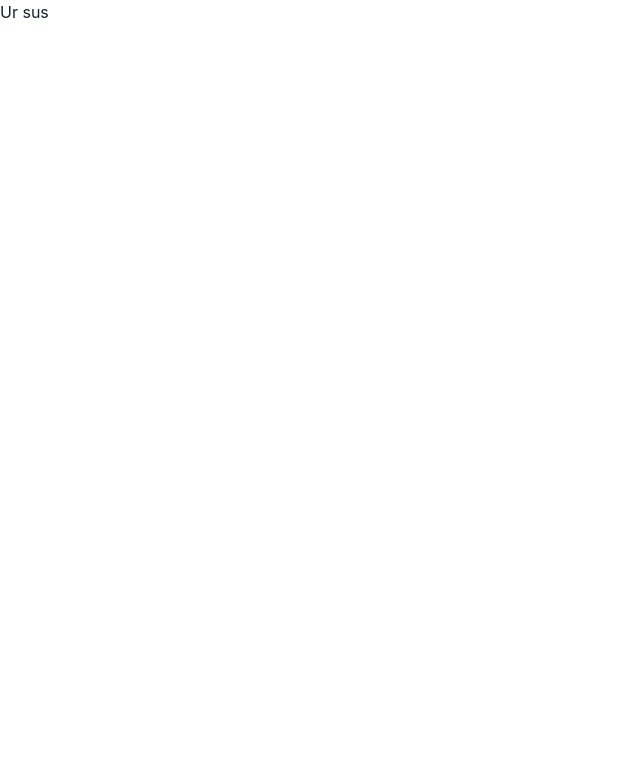
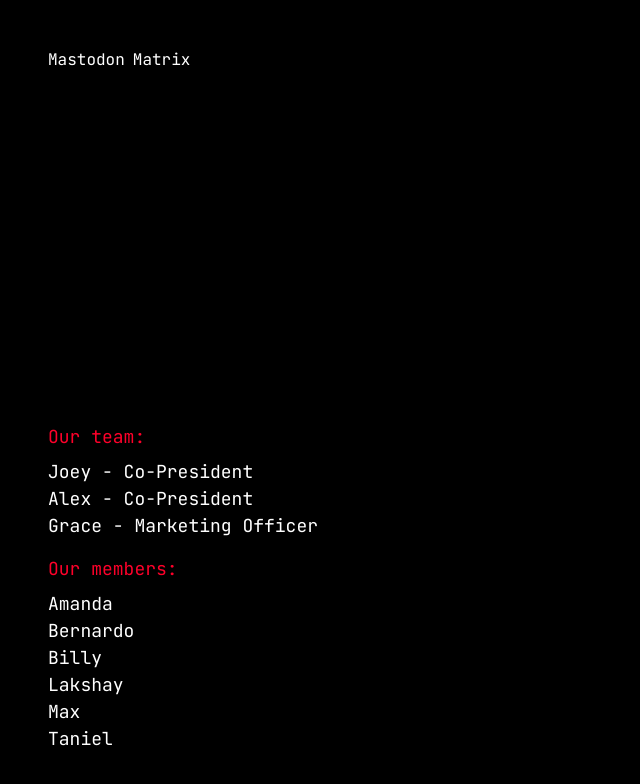
Before and after one commit to cyber5-crhs/website, a Next.js app: page / in a window 1280 px wide. Shown: the top 784 px of the page, without its empty margins (0-640 px from the left). Built offline with nearby package versions, Linux system fonts and the light colour scheme.

Commit message:
Add JB Mono, finish members component

```diff
--- /dev/null
+++ b/components/People.tsx
@@ -0,0 +1,32 @@
+import styles from "@/styles/People.module.css";
+import { Box, Flex, Text } from "@chakra-ui/react";
+
+export default function People() {
+  let team = [
+    "Joey    - Co-President",
+    "Alex    - Co-President",
+    "Grace   - Marketing Officer",
+  ];
+  let members = [
+    "Amanda",
+    "Bernardo",
+    "Billy",
+    "Taniel",
+    "Max",
+    "Lakshay",
+  ].sort();
+
+  return (
+    <Flex className={styles.main}>
+      <Text className={styles.sectionText}>Our team:</Text>
+      {team.map((m) => (
+        <Text key={m}>{m}</Text>
+      ))}
+      <Box height="16px"></Box>
+      <Text className={styles.sectionText}>Our members:</Text>
+      {members.map((m) => (
+        <Text key={m}>{m}</Text>
+      ))}
+    </Flex>
+  );
+}
--- a/package.json
+++ b/package.json
@@ -21,6 +21,7 @@
     "next": "13.2.4",
     "react": "18.2.0",
     "react-dom": "18.2.0",
+    "sass": "^1.60.0",
     "typescript": "5.0.2"
   }
 }
--- a/pages/_app.tsx
+++ b/pages/_app.tsx
@@ -1,7 +1,10 @@
-import '@/styles/globals.css'
+import '@/styles/globals.css';
 import { ChakraProvider } from '@chakra-ui/react';
-import type { AppProps } from 'next/app'
+import type { AppProps } from 'next/app';
+import { JetBrains_Mono } from 'next/font/google';
+
+const jbmono = JetBrains_Mono({ subsets: ['latin'] });
 
 export default function App({ Component, pageProps }: AppProps) {
-  return <ChakraProvider><Component {...pageProps} /></ChakraProvider>;
+  return <main className={jbmono.className}><ChakraProvider><Component {...pageProps} /></ChakraProvider></main>;
 }
--- a/pages/index.tsx
+++ b/pages/index.tsx
@@ -1,9 +1,21 @@
-import styles from '@/styles/Home.module.css'
+import People from '@/components/People';
+import styles from '@/styles/Home.module.css';
+import {
+  Flex, Spacer,
+  ButtonGroup
+} from '@chakra-ui/react';
 
 export default function Home() {
   return (
-    <>
-     <h1>Ur sus</h1>
-    </>
-  )
+    <main className={styles.main}>
+      <Flex>
+        <Spacer />
+        <ButtonGroup>
+          <a href="#">Mastodon</a>
+          <a href="#">Matrix</a>
+        </ButtonGroup>
+      </Flex>
+      <People />
+    </main>
+  );
 }
--- a/styles/Home.module.css
+++ b/styles/Home.module.css
@@ -2,277 +2,7 @@
   display: flex;
   flex-direction: column;
   justify-content: space-between;
-  align-items: center;
-  padding: 6rem;
+  align-items: start;
+  padding: 3rem;
   min-height: 100vh;
 }
-
-.description {
-  display: inherit;
-  justify-content: inherit;
-  align-items: inherit;
-  font-size: 0.85rem;
-  max-width: var(--max-width);
-  width: 100%;
-  z-index: 2;
-  font-family: var(--font-mono);
-}
-
-.description a {
-  display: flex;
-  justify-content: center;
-  align-items: center;
-  gap: 0.5rem;
-}
-
-.description p {
-  position: relative;
-  margin: 0;
-  padding: 1rem;
-  background-color: rgba(var(--callout-rgb), 0.5);
-  border: 1px solid rgba(var(--callout-border-rgb), 0.3);
-  border-radius: var(--border-radius);
-}
-
-.code {
-  font-weight: 700;
-  font-family: var(--font-mono);
-}
-
-.grid {
-  display: grid;
-  grid-template-columns: repeat(4, minmax(25%, auto));
-  width: var(--max-width);
-  max-width: 100%;
-}
-
-.card {
-  padding: 1rem 1.2rem;
-  border-radius: var(--border-radius);
-  background: rgba(var(--card-rgb), 0);
-  border: 1px solid rgba(var(--card-border-rgb), 0);
-  transition: background 200ms, border 200ms;
-}
-
-.card span {
-  display: inline-block;
-  transition: transform 200ms;
-}
-
-.card h2 {
-  font-weight: 600;
-  margin-bottom: 0.7rem;
-}
-
-.card p {
-  margin: 0;
-  opacity: 0.6;
-  font-size: 0.9rem;
-  line-height: 1.5;
-  max-width: 30ch;
-}
-
-.center {
-  display: flex;
-  justify-content: center;
-  align-items: center;
-  position: relative;
-  padding: 4rem 0;
-}
-
-.center::before {
-  background: var(--secondary-glow);
-  border-radius: 50%;
-  width: 480px;
-  height: 360px;
-  margin-left: -400px;
-}
-
-.center::after {
-  background: var(--primary-glow);
-  width: 240px;
-  height: 180px;
-  z-index: -1;
-}
-
-.center::before,
-.center::after {
-  content: '';
-  left: 50%;
-  position: absolute;
-  filter: blur(45px);
-  transform: translateZ(0);
-}
-
-.logo,
-.thirteen {
-  position: relative;
-}
-
-.thirteen {
-  display: flex;
-  justify-content: center;
-  align-items: center;
-  width: 75px;
-  height: 75px;
-  padding: 25px 10px;
-  margin-left: 16px;
-  transform: translateZ(0);
-  border-radius: var(--border-radius);
-  overflow: hidden;
-  box-shadow: 0px 2px 8px -1px #0000001a;
-}
-
-.thirteen::before,
-.thirteen::after {
-  content: '';
-  position: absolute;
-  z-index: -1;
-}
-
-/* Conic Gradient Animation */
-.thirteen::before {
-  animation: 6s rotate linear infinite;
-  width: 200%;
-  height: 200%;
-  background: var(--tile-border);
-}
-
-/* Inner Square */
-.thirteen::after {
-  inset: 0;
-  padding: 1px;
-  border-radius: var(--border-radius);
-  background: linear-gradient(
-    to bottom right,
-    rgba(var(--tile-start-rgb), 1),
-    rgba(var(--tile-end-rgb), 1)
-  );
-  background-clip: content-box;
-}
-
-/* Enable hover only on non-touch devices */
-@media (hover: hover) and (pointer: fine) {
-  .card:hover {
-    background: rgba(var(--card-rgb), 0.1);
-    border: 1px solid rgba(var(--card-border-rgb), 0.15);
-  }
-
-  .card:hover span {
-    transform: translateX(4px);
-  }
-}
-
-@media (prefers-reduced-motion) {
-  .thirteen::before {
-    animation: none;
-  }
-
-  .card:hover span {
-    transform: none;
-  }
-}
-
-/* Mobile */
-@media (max-width: 700px) {
-  .content {
-    padding: 4rem;
-  }
-
-  .grid {
-    grid-template-columns: 1fr;
-    margin-bottom: 120px;
-    max-width: 320px;
-    text-align: center;
-  }
-
-  .card {
-    padding: 1rem 2.5rem;
-  }
-
-  .card h2 {
-    margin-bottom: 0.5rem;
-  }
-
-  .center {
-    padding: 8rem 0 6rem;
-  }
-
-  .center::before {
-    transform: none;
-    height: 300px;
-  }
-
-  .description {
-    font-size: 0.8rem;
-  }
-
-  .description a {
-    padding: 1rem;
-  }
-
-  .description p,
-  .description div {
-    display: flex;
-    justify-content: center;
-    position: fixed;
-    width: 100%;
-  }
-
-  .description p {
-    align-items: center;
-    inset: 0 0 auto;
-    padding: 2rem 1rem 1.4rem;
-    border-radius: 0;
-    border: none;
-    border-bottom: 1px solid rgba(var(--callout-border-rgb), 0.25);
-    background: linear-gradient(
-      to bottom,
-      rgba(var(--background-start-rgb), 1),
-      rgba(var(--callout-rgb), 0.5)
-    );
-    background-clip: padding-box;
-    backdrop-filter: blur(24px);
-  }
-
-  .description div {
-    align-items: flex-end;
-    pointer-events: none;
-    inset: auto 0 0;
-    padding: 2rem;
-    height: 200px;
-    background: linear-gradient(
-      to bottom,
-      transparent 0%,
-      rgb(var(--background-end-rgb)) 40%
-    );
-    z-index: 1;
-  }
-}
-
-/* Tablet and Smaller Desktop */
-@media (min-width: 701px) and (max-width: 1120px) {
-  .grid {
-    grid-template-columns: repeat(2, 50%);
-  }
-}
-
-@media (prefers-color-scheme: dark) {
-  .vercelLogo {
-    filter: invert(1);
-  }
-
-  .logo,
-  .thirteen img {
-    filter: invert(1) drop-shadow(0 0 0.3rem #ffffff70);
-  }
-}
-
-@keyframes rotate {
-  from {
-    transform: rotate(360deg);
-  }
-  to {
-    transform: rotate(0deg);
-  }
-}
--- /dev/null
+++ b/styles/People.module.css
@@ -0,0 +1,9 @@
+.main {
+    flex-direction: column;
+    font-size: 18px;
+}
+
+.sectionText {
+    color: #FF002A;
+    margin-bottom: 8px;
+  }
--- a/styles/globals.css
+++ b/styles/globals.css
@@ -1,107 +1,4 @@
-:root {
-  --max-width: 1100px;
-  --border-radius: 12px;
-  --font-mono: ui-monospace, Menlo, Monaco, 'Cascadia Mono', 'Segoe UI Mono',
-    'Roboto Mono', 'Oxygen Mono', 'Ubuntu Monospace', 'Source Code Pro',
-    'Fira Mono', 'Droid Sans Mono', 'Courier New', monospace;
-
-  --foreground-rgb: 0, 0, 0;
-  --background-start-rgb: 214, 219, 220;
-  --background-end-rgb: 255, 255, 255;
-
-  --primary-glow: conic-gradient(
-    from 180deg at 50% 50%,
-    #16abff33 0deg,
-    #0885ff33 55deg,
-    #54d6ff33 120deg,
-    #0071ff33 160deg,
-    transparent 360deg
-  );
-  --secondary-glow: radial-gradient(
-    rgba(255, 255, 255, 1),
-    rgba(255, 255, 255, 0)
-  );
-
-  --tile-start-rgb: 239, 245, 249;
-  --tile-end-rgb: 228, 232, 233;
-  --tile-border: conic-gradient(
-    #00000080,
-    #00000040,
-    #00000030,
-    #00000020,
-    #00000010,
-    #00000010,
-    #00000080
-  );
-
-  --callout-rgb: 238, 240, 241;
-  --callout-border-rgb: 172, 175, 176;
-  --card-rgb: 180, 185, 188;
-  --card-border-rgb: 131, 134, 135;
+* {
+  background-color: black;
+  color: white;
 }
-
-@media (prefers-color-scheme: dark) {
-  :root {
-    --foreground-rgb: 255, 255, 255;
-    --background-start-rgb: 0, 0, 0;
-    --background-end-rgb: 0, 0, 0;
-
-    --primary-glow: radial-gradient(rgba(1, 65, 255, 0.4), rgba(1, 65, 255, 0));
-    --secondary-glow: linear-gradient(
-      to bottom right,
-      rgba(1, 65, 255, 0),
-      rgba(1, 65, 255, 0),
-      rgba(1, 65, 255, 0.3)
-    );
-
-    --tile-start-rgb: 2, 13, 46;
-    --tile-end-rgb: 2, 5, 19;
-    --tile-border: conic-gradient(
-      #ffffff80,
-      #ffffff40,
-      #ffffff30,
-      #ffffff20,
-      #ffffff10,
-      #ffffff10,
-      #ffffff80
-    );
-
-    --callout-rgb: 20, 20, 20;
-    --callout-border-rgb: 108, 108, 108;
-    --card-rgb: 100, 100, 100;
-    --card-border-rgb: 200, 200, 200;
-  }
-}
-
-* {
-  box-sizing: border-box;
-  padding: 0;
-  margin: 0;
-}
-
-html,
-body {
-  max-width: 100vw;
-  overflow-x: hidden;
-}
-
-body {
-  color: rgb(var(--foreground-rgb));
-  background: linear-gradient(
-      to bottom,
-      transparent,
-      rgb(var(--background-end-rgb))
-    )
-    rgb(var(--background-start-rgb));
-}
-
-a {
-  color: inherit;
-  text-decoration: none;
-}
-
-@media (prefers-color-scheme: dark) {
-  html {
-    color-scheme: dark;
-  }
-}
```
Also changed, not shown: 1 other file (tests, documents, lock files or other folders).
